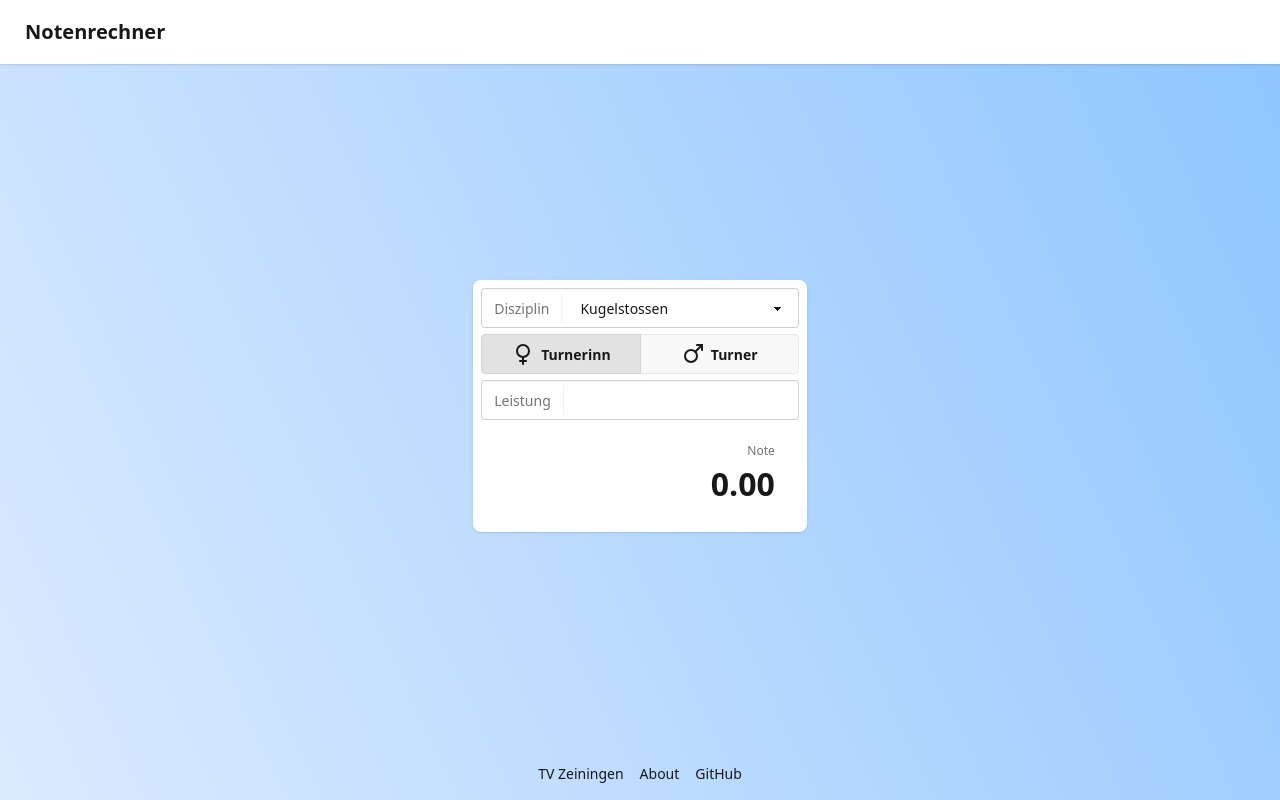
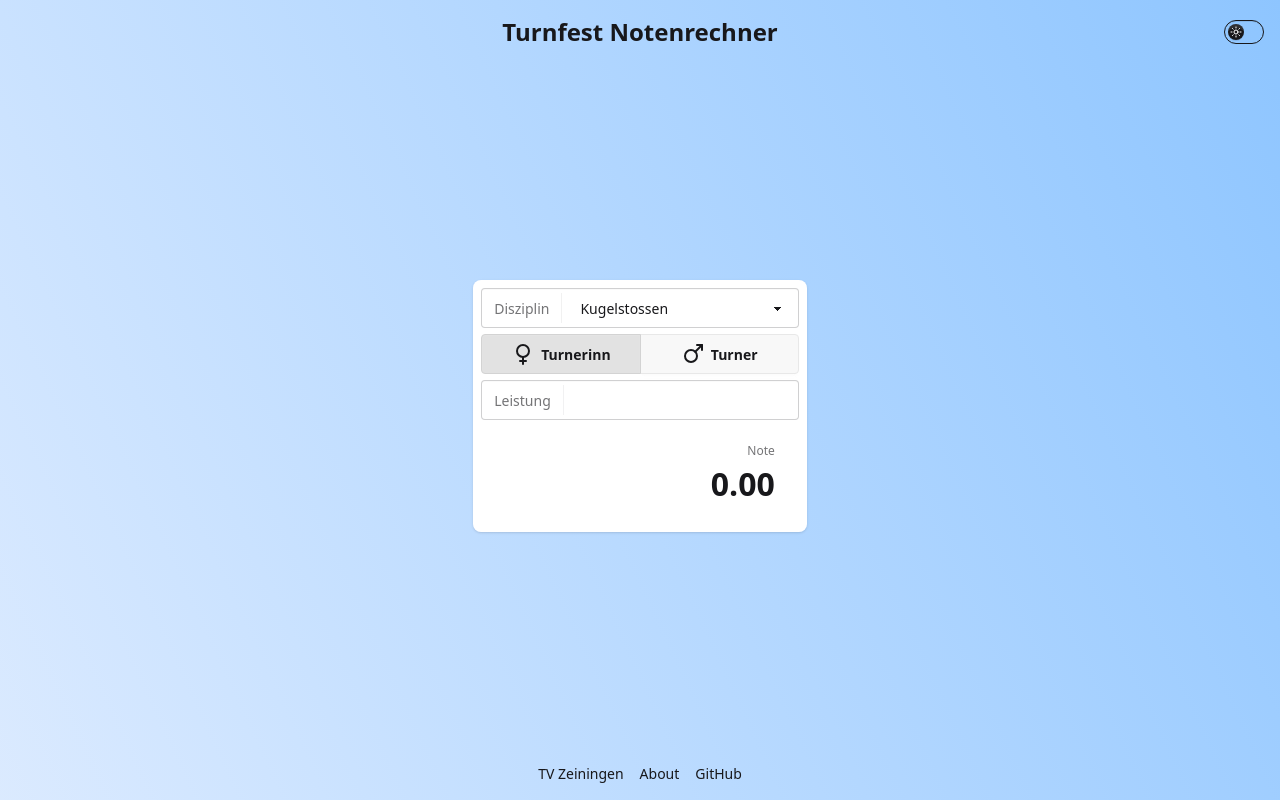
Before and after one commit to tvzeiningen/notenrechner, a React (Vite) app: page / in a window 1280 px wide. Built offline with nearby package versions, Linux system fonts and the light colour scheme.

Commit message:
split up components and improve design

```diff
--- a/src/App.tsx
+++ b/src/App.tsx
@@ -1,18 +1,35 @@
-import { useMemo, useState } from 'react'
+import { useEffect, useMemo, useState } from 'react'
 import type { DisciplineFormula } from './types'
 import formulas from './formulas'
 import { Form } from './components/Form';
+import { Footer } from './components/Footer';
+import { NavBar } from './components/NavBar';
 
 function App() {
   const [discipline, setDiscipline] = useState<keyof typeof formulas>("Kugelstossen");
   const formula = useMemo<DisciplineFormula<any>>(() => formulas[discipline], [discipline]);
+  const getInitialTheme = () => {
+    const stored = localStorage.getItem("theme");
+    if (stored) return stored;
+    // system preference
+    return window.matchMedia("(prefers-color-scheme: dark)").matches
+      ? "dark"
+      : "light";
+  };
+  const [theme, setTheme] = useState(getInitialTheme());
+  useEffect(() => {
+    localStorage.setItem("theme", theme);
+    document.documentElement.setAttribute("data-theme", theme);
+  }, [theme]);
 
+  const background = useMemo(() => theme === "light"
+    ? "from-blue-100 to-blue-300"
+    : "from-blue-900 to-blue-950",
+    [theme]);
 
   return (
-    <div className="min-h-screen bg-linear-65 from-blue-100 to-blue-300 flex flex-col justify-between">
-      <div className="navbar bg-base-100 shadow-sm">
-        <a className="btn btn-ghost text-xl">Notenrechner</a>
-      </div>
+    <div className={`min-h-screen bg-linear-65 flex flex-col justify-between ${background}`}>
+      <NavBar initTheme={getInitialTheme()} onToggleTheme={() => setTheme(theme === "light" ? "dark" : "light")} />
       <main className="p-4 flex justify-center w-full">
         <fieldset className="fieldset card shadow-sm p-2 bg-base-100 rounded-box max-w-md">
           <label htmlFor="discipline" className="select w-full">
@@ -28,13 +45,7 @@ function App() {
           <Form discipline={formula} />
         </fieldset>
       </main>
-      <footer className="footer footer-horizontal footer-center text-base-content p-4">
-        <nav className="grid grid-flow-col gap-4">
-          <a className="link link-hover">TV Zeiningen</a>
-          <a className="link link-hover">About</a>
-          <a className="link link-hover">GitHub</a>
-        </nav>
-      </footer>
+      <Footer />
     </div>
   )
 }
--- /dev/null
+++ b/src/components/Footer.tsx
@@ -0,0 +1,11 @@
+export function Footer() {
+    return (
+        <footer className="footer footer-horizontal footer-center text-base-content p-4">
+            <nav className="grid grid-flow-col gap-4">
+                <a className="link link-hover">TV Zeiningen</a>
+                <a className="link link-hover">About</a>
+                <a className="link link-hover">GitHub</a>
+            </nav>
+        </footer>
+    );
+}
--- a/src/components/Form.tsx
+++ b/src/components/Form.tsx
@@ -52,7 +52,7 @@ export function Form({ discipline }: { discipline: DisciplineFormula<any> }) {
         <span className="label">Leistung</span>
         <input type="number" name="performance" id="performance"
           onChange={e => setPerformance(parseFloat(e.target.value))}
-          min="2025-01-01" max="2025-12-31" />
+          min="0" />
       </label>
 
       <div className="stats justify-end">
--- /dev/null
+++ b/src/components/NavBar.tsx
@@ -0,0 +1,26 @@
+import { Moon, Sun } from "lucide-react";
+import { useState } from "react";
+
+export function NavBar({ onToggleTheme, ...props }: { onToggleTheme: () => void, initTheme: string }) {
+    const [checked, setChecked] = useState(props.initTheme === "dark");
+    const toggleTheme = () => {
+        onToggleTheme(),
+        setChecked(!checked);
+    }
+
+    return (
+        <div className="navbar flex justify-between items-center w-full px-4">
+            <span className="flex-1"></span>
+            <h1 className="text-2xl font-bold">Turnfest Notenrechner</h1>
+            <span className="flex-1 flex justify-end ">
+                <label className="toggle text-base-content">
+                    <input type="checkbox" onChange={toggleTheme}
+                        checked={checked}
+                        value="synthwave" className="theme-controller" />
+                    <Sun size={16} aria-label="sun" />
+                    <Moon size={16} aria-label="moon" />
+                </label>
+            </span>
+        </div>
+    );
+}
```
